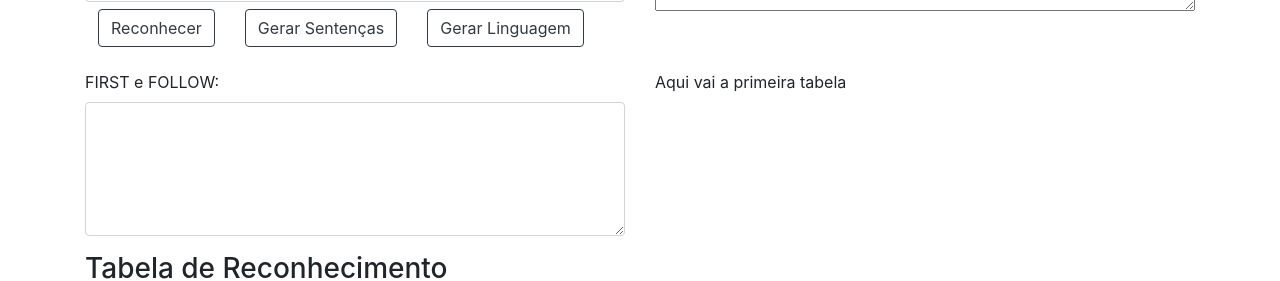
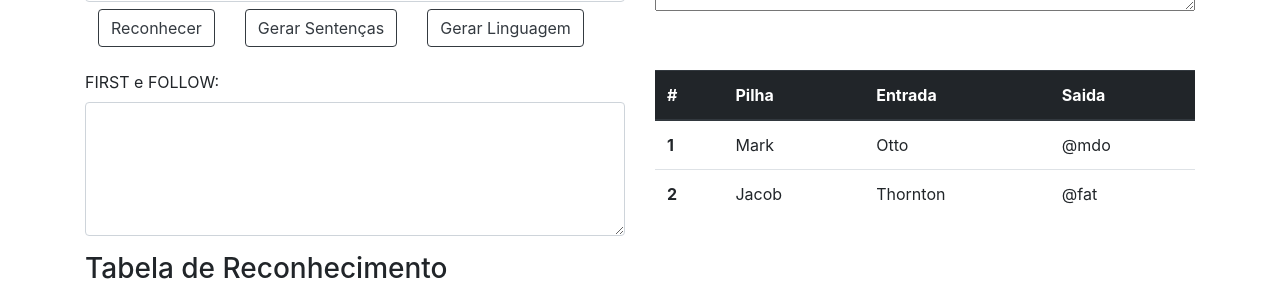
Before and after one commit to jacksomsoares/semanticalize, an Angular app: page / in a window 1280 px wide. Shown: the part 400-681 px from the top of the page. Built offline with nearby package versions, Linux system fonts and the light colour scheme.

Commit message:
added predition table component

```diff
--- /dev/null
+++ b/src/app/Classes/PreditiveTable.ts
@@ -0,0 +1,23 @@
+export class PreditiveTable {
+
+    table: Map<string, Map<string, string>>;
+    table2: Array<Array<string>>;
+    /*
+    The structure looks like this:
+        Map< NTerminal Map<terminal, value >>
+        Map< E , Map< id, E -> TE >>
+
+        Using this structure we cant simply acess data like
+        Map.get(Nterminal).get(Terminal) \\Will return the exacly value of that combination of NT/T
+        Map.get(E).get(id) \\will return E -> TE
+
+        TO set data we can simply use like this:
+        Map.set(NT).set(t, value)
+
+    */
+
+    constructor (){
+        this.table = new Map<string, Map<string, string>>();
+        this.table2 = new Array();
+    }
+}
--- /dev/null
+++ b/src/app/Classes/RecognitionTable.ts
@@ -0,0 +1,5 @@
+export class PreditiveTable {
+
+    constructor (){
+    }
+}
--- a/src/app/app.module.ts
+++ b/src/app/app.module.ts
@@ -6,13 +6,15 @@ import { AppComponent } from './app.component';
 import { GrammarComponent } from './grammar/grammar.component';
 import { LanguageComponent } from './language/language.component';
 import { RecognitionTableComponent } from './recognition-table/recognition-table.component';
+import { PredictionTableComponent } from './prediction-table/prediction-table.component';
 
 @NgModule({
   declarations: [
     AppComponent,
     GrammarComponent,
     LanguageComponent,
-    RecognitionTableComponent
+    RecognitionTableComponent,
+    PredictionTableComponent
   ],
   imports: [
     BrowserModule,
--- a/src/app/grammar/grammar.component.html
+++ b/src/app/grammar/grammar.component.html
@@ -31,7 +31,7 @@
       </div>
     </div>
     <div class="col-6">
-      <p>Aqui vai a primeira tabela</p>
+      <app-prediction-table></app-prediction-table>
     </div>
     <div class="col-6">
         <app-recognition-table></app-recognition-table>
--- /dev/null
+++ b/src/app/prediction-table/prediction-table.component.html
@@ -0,0 +1,24 @@
+<table class="table">
+  <thead class="thead-dark">
+    <tr>
+      <th scope="col">#</th>
+      <th scope="col">Pilha</th>
+      <th scope="col">Entrada</th>
+      <th scope="col">Saida</th>
+    </tr>
+  </thead>
+  <tbody>
+    <tr>
+      <th scope="row">1</th>
+      <td>Mark</td>
+      <td>Otto</td>
+      <td>@mdo</td>
+    </tr>
+    <tr>
+      <th scope="row">2</th>
+      <td>Jacob</td>
+      <td>Thornton</td>
+      <td>@fat</td>
+    </tr>
+  </tbody>
+</table>
--- /dev/null
+++ b/src/app/prediction-table/prediction-table.component.ts
@@ -0,0 +1,15 @@
+import { Component, OnInit } from '@angular/core';
+
+@Component({
+  selector: 'app-prediction-table',
+  templateUrl: './prediction-table.component.html',
+  styleUrls: ['./prediction-table.component.css']
+})
+export class PredictionTableComponent implements OnInit {
+
+  constructor() { }
+
+  ngOnInit() {
+  }
+
+}
--- a/src/app/recognition-table/recognition-table.component.ts
+++ b/src/app/recognition-table/recognition-table.component.ts
@@ -1,4 +1,5 @@
 import { Component, OnInit } from '@angular/core';
+import {PreditiveTable} from '../Classes/PreditiveTable'
 
 @Component({
   selector: 'app-recognition-table',
@@ -8,13 +9,31 @@ import { Component, OnInit } from '@angular/core';
 export class RecognitionTableComponent implements OnInit {
   inputRecog: string;
 
-  constructor() { }
+  private preditiveTable = new PreditiveTable();
+
+  constructor() {
+    let tempMap = new Map<string, string>();
+    tempMap.set('id', "TE'");
+    tempMap.set('(', "TE'");
+    this.preditiveTable.table.set('E', tempMap);
+
+    tempMap = new Map<string, string>();
+    tempMap.set('+', "+TE'");
+    tempMap.set(')', "&");
+    tempMap.set('$', "&");
+
+    this.preditiveTable.table.set("E'", tempMap);
+
+    let tempArray = [];
+   }
 
   ngOnInit() {
   }
 
   reconize(): void {
     console.log(this.inputRecog);
+    console.log(this.preditiveTable);
+    console.log(this.preditiveTable.table.get('E').get('id'));
   }
 
 }
```
Also changed, not shown: src/app/prediction-table/prediction-table.component.css (added), 2 other files (tests, documents, lock files or other folders).
